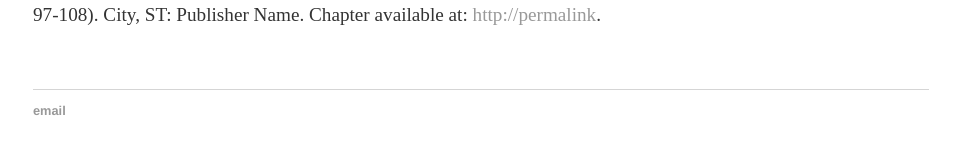
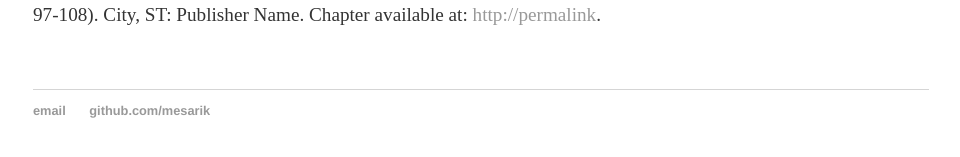
Before and after one commit to mesarcik/mesarcik.github.io, a Jekyll site: the page built from cv/index.html, in a window 1280 px wide. Shown: the part 427-584 px from the top of the page, without its empty margins (159-1119 px from the left). Built offline with Jekyll 4.4.1, drawn with Linux system fonts in a browser that asks for light colours.

Commit message:
git_uploader.sh

```diff
--- a/_layouts/default.html
+++ b/_layouts/default.html
@@ -26,7 +26,7 @@
   <footer>
    <ul>
    <li><a href="mailto:mimesarcik@gmail.com">email</a></li>
-   <li><a href="https://github.com/mesarcik/"></a></li>
+   <li><a href="https://github.com/mesarcik/">github.com/mesarik</a></li>
    </ul>
   </footer>
   </body>
```
